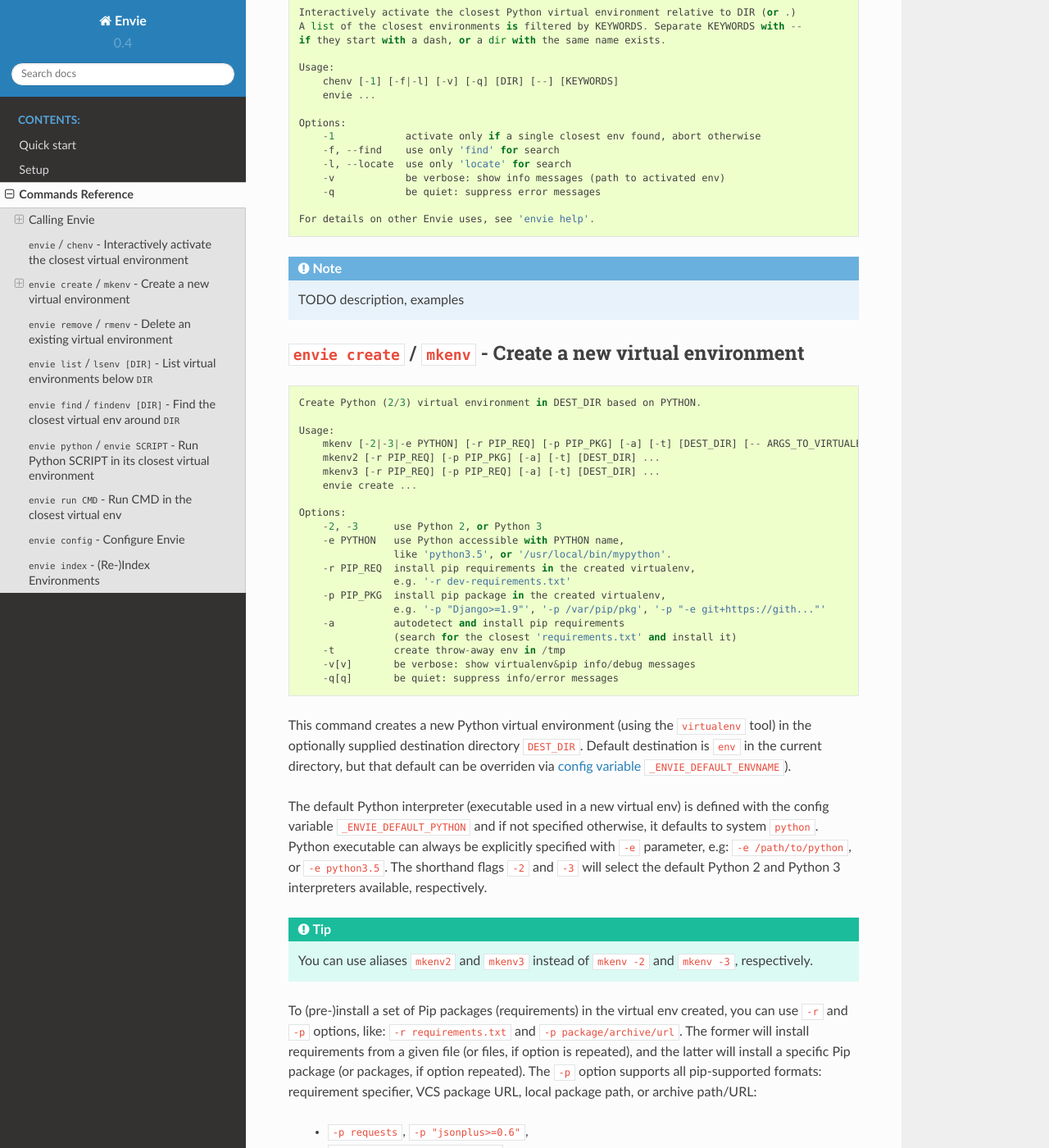
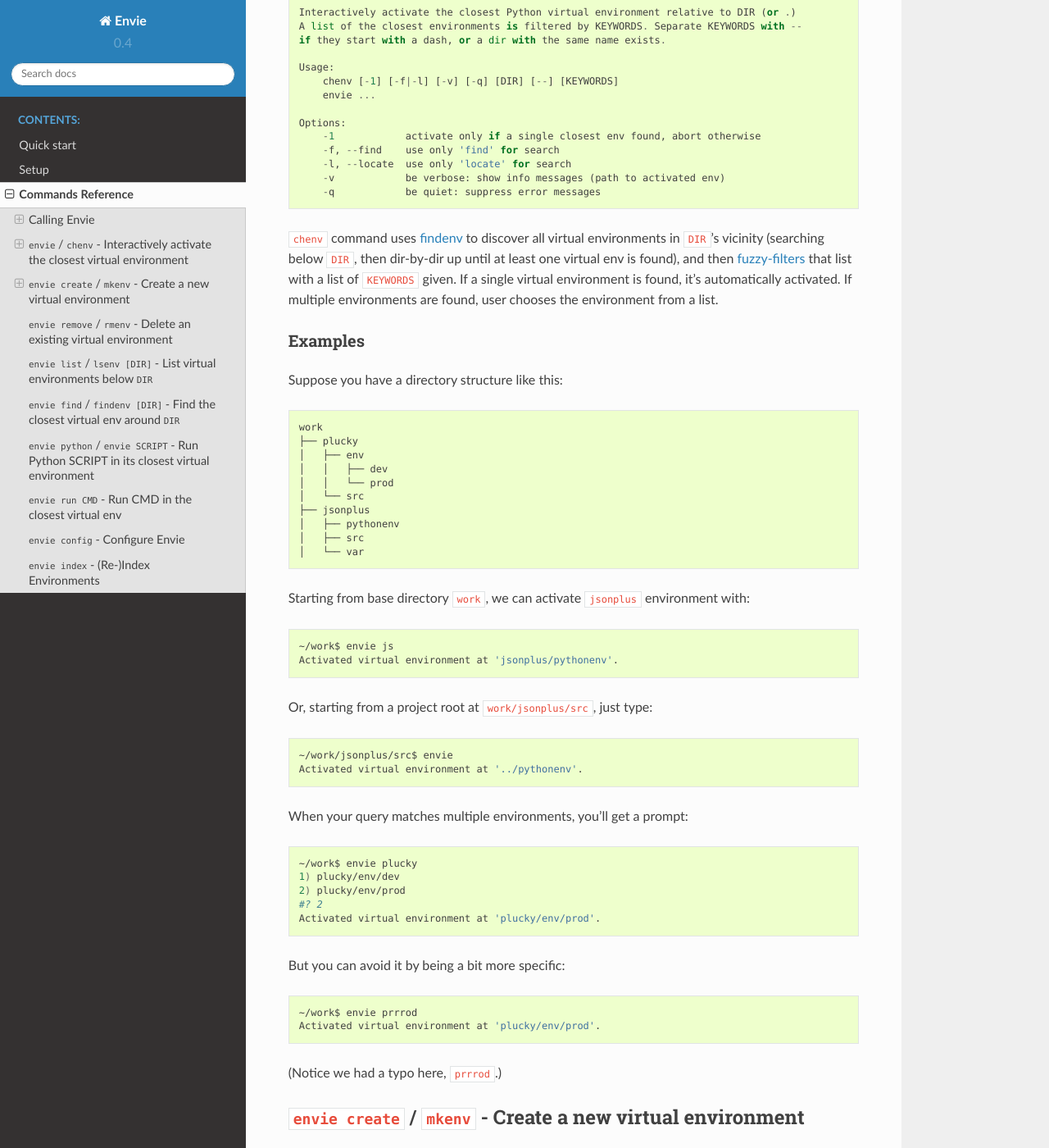
Before and after one commit to randomir/envie, a Sphinx documentation site: the page built from docs/commands.rst, in a window 1280 px wide and 1400 px high, scrolled down 1184 px. Shown: the whole window at 82% size. Built offline with Sphinx 7.4.7 and the Read the Docs theme 2.0.0, drawn with Linux system fonts in a browser that asks for light colours; some of the changed text lies outside the part shown.

Commit message:
docs: chenv desc and examples

```diff
--- a/docs/commands.rst
+++ b/docs/commands.rst
@@ -80,10 +80,61 @@
         -v            be verbose: show info messages (path to activated env)
         -q            be quiet: suppress error messages
 
-    For details on other Envie uses, see 'envie help'.
+``chenv`` command uses :ref:`findenv <findenv>` to discover all virtual
+environments in ``DIR``'s vicinity (searching below ``DIR``, then dir-by-dir up
+until at least one virtual env is found), and then
+:ref:`fuzzy-filters <fuzzy-filtering>` that list with a list of ``KEYWORDS``
+given. If a single virtual environment is found, it's automatically activated.
+If multiple environments are found, user chooses the environment from a list.
 
+Examples
+^^^^^^^^
 
-.. note:: TODO description, examples
+Suppose you have a directory structure like this::
+
+    work
+    ├── plucky
+    │   ├── env
+    │   │   ├── dev
+    │   │   └── prod
+    │   └── src
+    ├── jsonplus
+    │   ├── pythonenv
+    │   ├── src
+    │   └── var
+
+Starting from base directory ``work``, we can activate ``jsonplus`` environment with:
+
+.. code-block:: bash
+
+    ~/work$ envie js
+    Activated virtual environment at 'jsonplus/pythonenv'.
+
+Or, starting from a project root at ``work/jsonplus/src``, just type:
+
+.. code-block:: bash
+
+    ~/work/jsonplus/src$ envie
+    Activated virtual environment at '../pythonenv'.
+
+When your query matches multiple environments, you'll get a prompt:
+
+.. code-block:: bash
+
+    ~/work$ envie plucky
+    1) plucky/env/dev
+    2) plucky/env/prod
+    #? 2
+    Activated virtual environment at 'plucky/env/prod'.
+
+But you can avoid it by being a bit more specific:
+
+.. code-block:: bash
+
+    ~/work$ envie prrrod
+    Activated virtual environment at 'plucky/env/prod'.
+
+(Notice we had a typo here, ``prrrod``.)
 
 
 
@@ -232,12 +283,12 @@
 
 .. _fuzzy-filtering:
 
-To narrow down the list of virtualenv paths, you can filter it by supplying ``KEYWORDS``.
-Filtering algorithm is not strict and exclusive (like grep), but fuzzy and typo- forgiving.
+**Fuzzy filtering.** To narrow down the list of virtualenv paths, you can filter it by supplying ``KEYWORDS``.
+Filtering algorithm is not strict and exclusive (like grep), but fuzzy and typo-forgiving.
 
 It works like this: (1) all virtualenv paths discovered are split into directory components;
 (2) we try to greedily match all keywords to components by maximum similarity score;
-(3) paths are sorted by total similarity score; (4) the best matches are passed-thru - if
+(3) paths are sorted by total similarity score; (4) the best matches are passed-thru -- if
 there's a tie, all best matches are printed.
 
 When calculating similarity between directory name (path component) and a keyword, we
```
